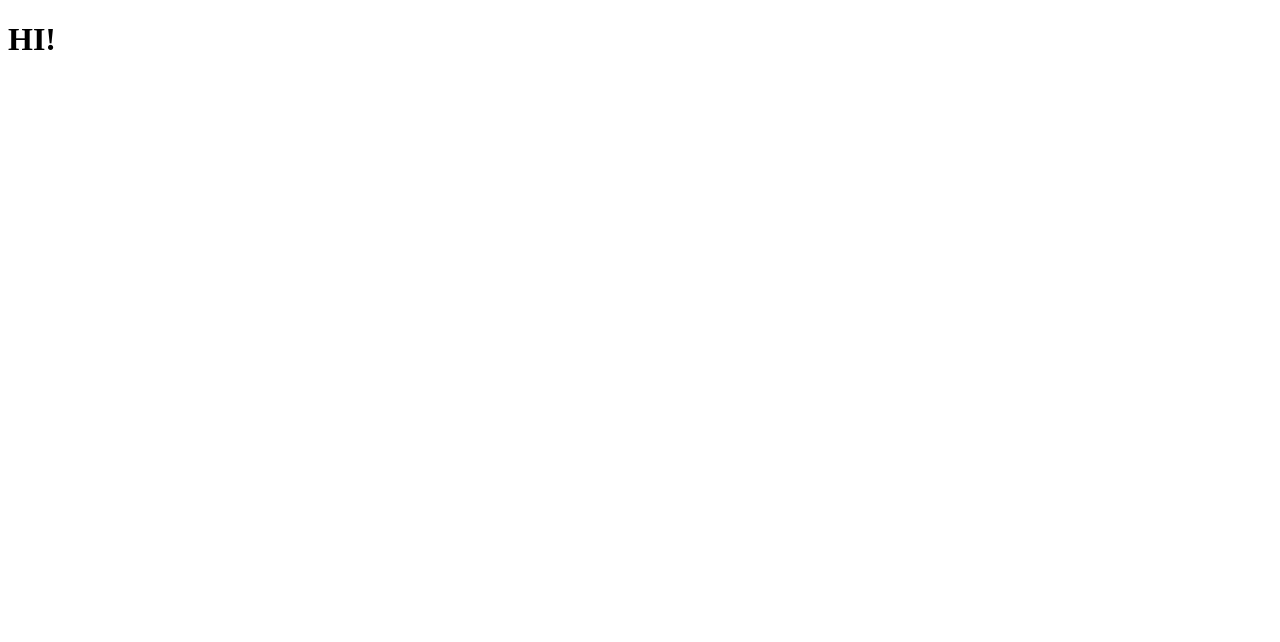
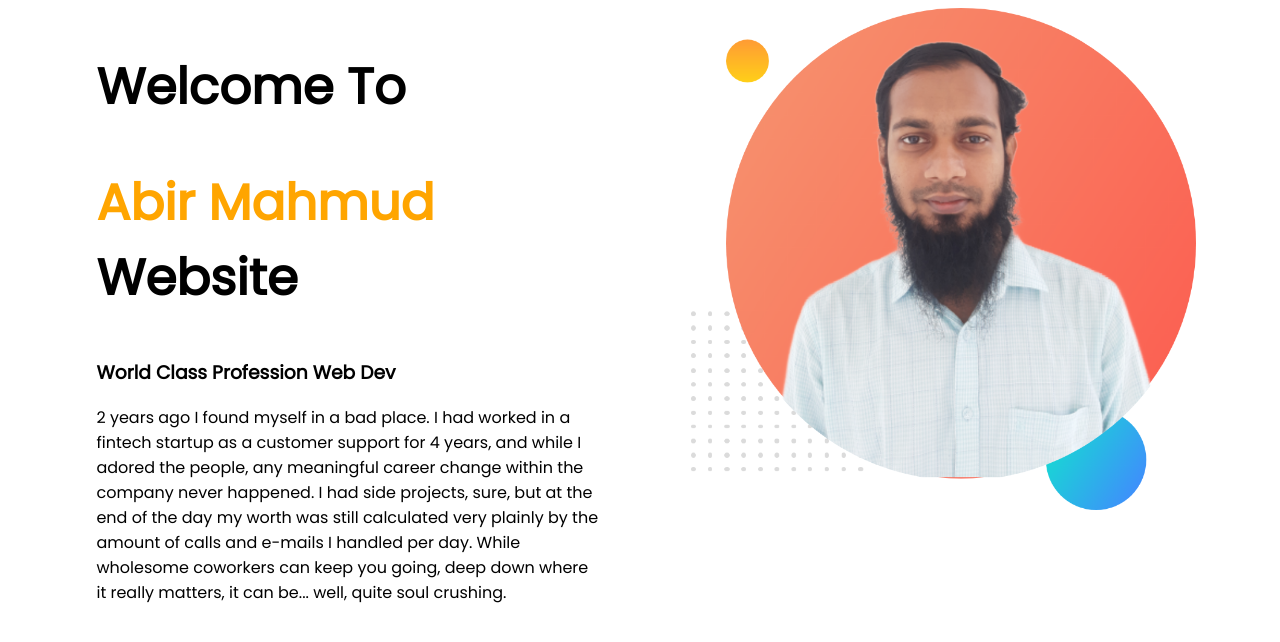
Before and after one commit to AbirMahmudICT/first, a plain HTML site: page index.html in a window 1280 px wide. Drawn offline with Linux system fonts and the light colour scheme.

Commit message:
website first work done

```diff
--- a/index.html
+++ b/index.html
@@ -4,8 +4,21 @@
     <meta charset="UTF-8">
     <meta name="viewport" content="width=device-width, initial-scale=1.0">
     <title>Document</title>
+    <link href="https://fonts.googleapis.com/css2?family=Poppins&display=swap" rel="stylesheet">
+    <link rel="stylesheet" href="style.css">
 </head>
 <body>
-    <H1>HI!</H1>
+    <section>
+        <div class="half-width">
+            <h1>Welcome To</h1>
+            <h1><span class="name_highlight">Abir Mahmud</span> Website</h1>
+            <h3>World Class Profession Web Dev</h3>
+            <p>2 years ago I found myself in a bad place. I had worked in a fintech startup as a customer support for 4 years, and while I adored the people, any meaningful career change within the company never happened. I had side projects, sure, but at the end of the day my worth was still calculated very plainly by the amount of calls and e-mails I handled per day. While wholesome coworkers can keep you going, deep down where it really matters, it can be... well, quite soul crushing.</p>
+        </div>
+        <div class="half-width">
+            <img src="Image/my-bg-abir.png" alt="">
+        </div>
+
+    </section>
 </body>
 </html>
--- /dev/null
+++ b/style.css
@@ -0,0 +1,22 @@
+body{
+    font-family: "Poppins", serif;
+  font-weight: 400;
+  font-style: normal;
+}
+
+h1{
+    font-size: 50px;
+}
+.name_highlight{
+    color: orange;
+}
+.half-width{
+    width: 40%;
+    float: left;
+    margin-left: 5%;
+    padding-left: 2%;
+}
+
+.half-width img{
+    width: 100%;
+}
```
Also changed, not shown: Image/20231018_114035-removebg-preview.png (added), Image/abir.png (added), Image/labu.png (added), Image/my-bg-abir.png (added), Image/taufiq.png (added), 1 other file.
